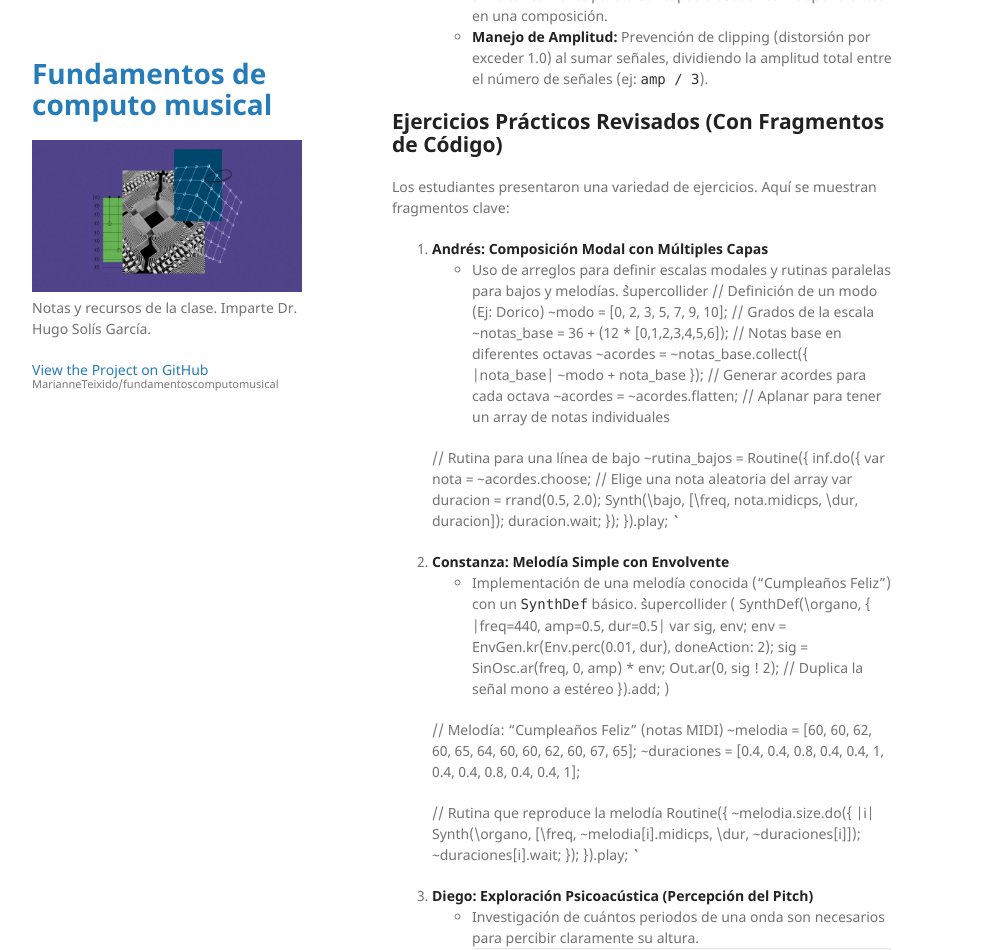
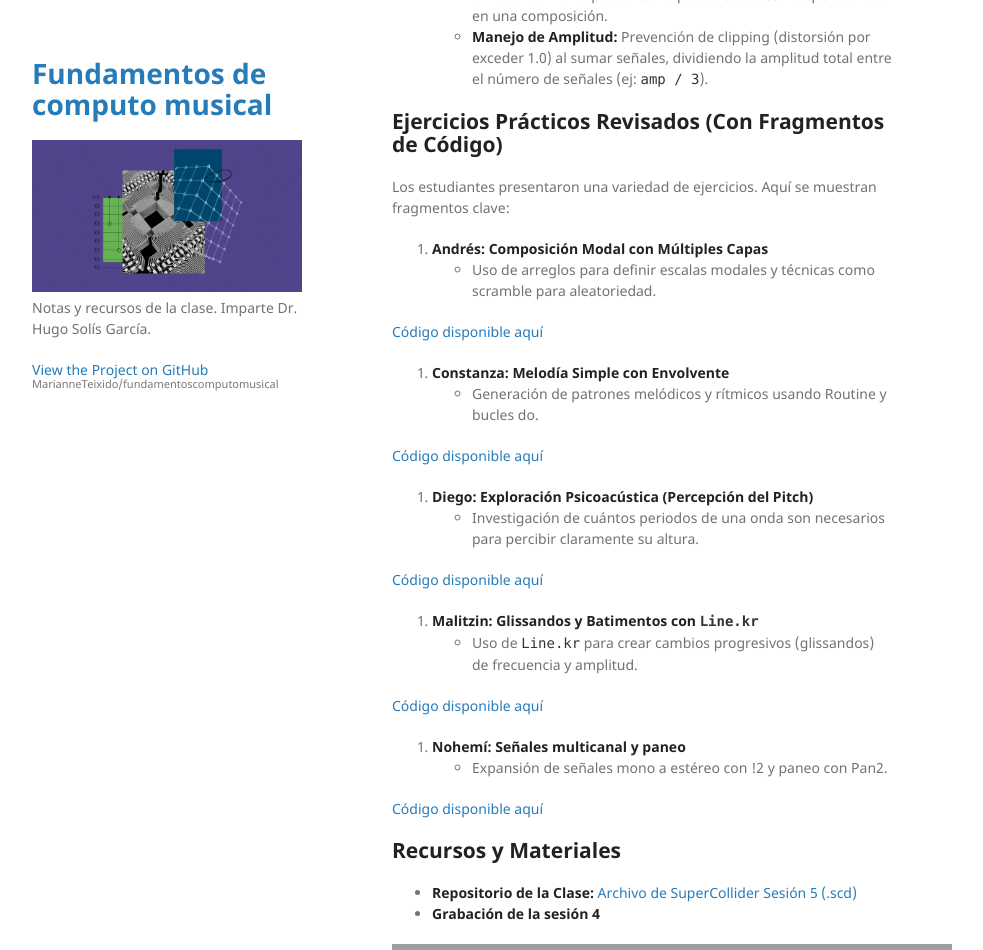
Before and after one commit to MarianneTeixido/fundamentoscomputomusical, a Jekyll site: the page built from docs/clase05.md, in a window 1280 px wide and 1400 px high, scrolled down 1212 px. Shown: the top 950 px of the window, without its empty margins (178-1161 px from the left). Built offline with Jekyll 4.4.1, drawn with Linux system fonts in a browser that asks for light colours; our own code applies the rules of GitHub Pages for plain Markdown files; some of the changed text lies outside the part shown; grey boxes are pictures that could not be loaded.

Commit message:
feat: recursos sesión 5

````diff
--- a/docs/clase05.md
+++ b/docs/clase05.md
@@ -32,90 +32,49 @@
 Los estudiantes presentaron una variedad de ejercicios. Aquí se muestran fragmentos clave:
 
 1.  **Andrés: Composición Modal con Múltiples Capas**
-    *   Uso de arreglos para definir escalas modales y rutinas paralelas para bajos y melodías.
-    ```supercollider
-    // Definición de un modo (Ej: Dorico)
-    ~modo = [0, 2, 3, 5, 7, 9, 10]; // Grados de la escala
-    ~notas_base = 36 + (12 * [0,1,2,3,4,5,6]); // Notas base en diferentes octavas
-    ~acordes = ~notas_base.collect({ |nota_base| ~modo + nota_base }); // Generar acordes para cada octava
-    ~acordes = ~acordes.flatten; // Aplanar para tener un array de notas individuales
+    *   Uso de arreglos para definir escalas modales y técnicas como scramble para aleatoriedad.
 
-    // Rutina para una línea de bajo
-    ~rutina_bajos = Routine({
-        inf.do({
-            var nota = ~acordes.choose; // Elige una nota aleatoria del array
-            var duracion = rrand(0.5, 2.0);
-            Synth(\bajo, [\freq, nota.midicps, \dur, duracion]);
-            duracion.wait;
-        });
-    }).play;
-    ```
+[Código disponible aquí](../assets/scd/tareas/tarea3Andres.scd)
 
 2.  **Constanza: Melodía Simple con Envolvente**
-    *   Implementación de una melodía conocida ("Cumpleaños Feliz") con un `SynthDef` básico.
-    ```supercollider
-    (
-    SynthDef(\organo, { |freq=440, amp=0.5, dur=0.5|
-        var sig, env;
-        env = EnvGen.kr(Env.perc(0.01, dur), doneAction: 2);
-        sig = SinOsc.ar(freq, 0, amp) * env;
-        Out.ar(0, sig ! 2); // Duplica la señal mono a estéreo
-    }).add;
-    )
+    *   Generación de patrones melódicos y rítmicos usando Routine y bucles do.
 
-    // Melodía: "Cumpleaños Feliz" (notas MIDI)
-    ~melodia = [60, 60, 62, 60, 65, 64, 60, 60, 62, 60, 67, 65];
-    ~duraciones = [0.4, 0.4, 0.8, 0.4, 0.4, 1, 0.4, 0.4, 0.8, 0.4, 0.4, 1];
-
-    // Rutina que reproduce la melodía
-    Routine({
-        ~melodia.size.do({ |i|
-            Synth(\organo, [\freq, ~melodia[i].midicps, \dur, ~duraciones[i]]);
-            ~duraciones[i].wait;
-        });
-    }).play;
-    ```
+[Código disponible aquí](../assets/scd/tareas/tarea3Constanza.scd)
 
 3.  **Diego: Exploración Psicoacústica (Percepción del Pitch)**
     *   Investigación de cuántos periodos de una onda son necesarios para percibir claramente su altura.
-    ```supercollider
-    (
-    SynthDef(\pitchexperiment, { |freq=440, periodos=10, amp=0.1|
-        var periodo, ataque, duracion_total, sig, env;
-        periodo = 1 / freq; // Duración de un periodo en segundos
-        ataque = periodo * periodos; // Tiempo de ataque basado en el nº de periodos
-        duracion_total = ataque * 2; // Duración total del sonido
-        env = EnvGen.kr(Env.triangle(duracion_total, amp), doneAction: 2);
-        sig = SinOsc.ar(freq, 0, env);
-        Out.ar(0, sig);
-    }).add;
-    )
-    // Probar con diferente número de periodos
-    Synth(\pitchexperiment, [\freq, 440, \periodos, 2]); // ¿Se percibe la altura?
-    Synth(\pitchexperiment, [\freq, 440, \periodos, 16]); // ¿Se percibe más claramente?
-    ```
+
+[Código disponible aquí](../assets/scd/tareas/tarea3Constanza.scd)
+
 
 4.  **Malitzin: Glissandos y Batimentos con `Line.kr`**
     *   Uso de `Line.kr` para crear cambios progresivos (glissandos) de frecuencia y amplitud.
-    ```supercollider
-    (
-    SynthDef(\glissando, { |freqInicio=200, freqFin=800, dur=3, amp=0.2, pan=0|
-        var frec, sig, env;
-        frec = Line.kr(freqInicio, freqFin, dur); // Controla el glissando
-        env = EnvGen.kr(Env.perc(0.1, dur), doneAction: 2);
-        sig = SinOsc.ar(frec, 0, amp * env);
-        sig = Pan2.ar(sig, pan); // Panea la señal
-        Out.ar(0, sig);
-    }).add;
-    )
-    // Ejecutar el glissando
-    Synth(\glissando, [\freqInicio, 100, \freqFin, 1000, \dur, 5, \pan, -1]);
-    ```
 
-## **Recursos y Materiales Mencionados**
-*   **Documentación de SuperCollider:** Se enfatizó el uso de `Ctrl+D` (o `Cmd+D`) sobre cualquier clase o método para acceder a su documentación oficial. Especialmente útil para `Env`, `Pan2`, `Line`, `collect`, `flatten`.
-*   **Libro de Referencia:** "The SuperCollider Book" (MIT Press) para teoría y ejemplos avanzados.
-*   **Compositor de Referencia:** **Conlon Nancarrow**, conocido por sus estudios para piano mecánico que exploran politempos y polirritmos complejos mediante la superposición de capas a diferentes velocidades. [Documental recomendado](https://www.youtube.com/watch?v=3g1P3j1932s).
+[Código disponible aquí](../assets/scd/tareas/tarea3Ana.scd)
+
+5.  **Nohemí: Señales multicanal y paneo**
+    *   Expansión de señales mono a estéreo con !2 y paneo con Pan2.
+
+[Código disponible aquí](../assets/scd/tareas/tarea3Nohemi.scd)
+
+
+## **Recursos y Materiales**
+*   **Repositorio de la Clase:** [Archivo de SuperCollider Sesión 5 (.scd)](../assets/scd/sesion05.scd)
+*   **Grabación de la sesión 4**
+
+<iframe width="560" height="315" src="https://www.youtube.com/embed/zE1JMhwzQs0?si=-831SXpRT7jImqXY" title="YouTube video player" frameborder="0" allow="accelerometer; autoplay; clipboard-write; encrypted-media; gyroscope; picture-in-picture; web-share" referrerpolicy="strict-origin-when-cross-origin" allowfullscreen></iframe>
+
+*   **Libros de Referencia:**
+    *   The SuperCollider Book (2nd ed.) editado por Scott Wilson, David Cottle y Nick Colllins disponible en este [link](../assets/pdf/The-supercollider-book-second-edition.pdf)
+
+*   **Compositor de Referencia:** **Conlon Nancarrow**, conocido por sus estudios para piano mecánico que exploran politempos y polirritmos complejos mediante la superposición de capas a diferentes velocidades. Documentales recomendados:
+
+1.
+<iframe width="560" height="315" src="https://www.youtube.com/embed/f2gVhBxwRqg?si=ow3y85AE6wr44xts" title="YouTube video player" frameborder="0" allow="accelerometer; autoplay; clipboard-write; encrypted-media; gyroscope; picture-in-picture; web-share" referrerpolicy="strict-origin-when-cross-origin" allowfullscreen></iframe>
+
+2.
+<iframe width="560" height="315" src="https://www.youtube.com/embed/4AsT-wIxte0?si=YUVfeRhBlsdBoH0t" title="YouTube video player" frameborder="0" allow="accelerometer; autoplay; clipboard-write; encrypted-media; gyroscope; picture-in-picture; web-share" referrerpolicy="strict-origin-when-cross-origin" allowfullscreen></iframe>
+
 
 ## **Tarea Asignada: "Estudio a la Nancarrow"**
 Basándose en los conceptos vistos, la tarea es crear una composición que explore politempos y timbres, inspirándose en el trabajo de Conlon Nancarrow.
````
Also changed, not shown: other parts of docs/clase05.md (+1 -1 lines), 6 other files.
